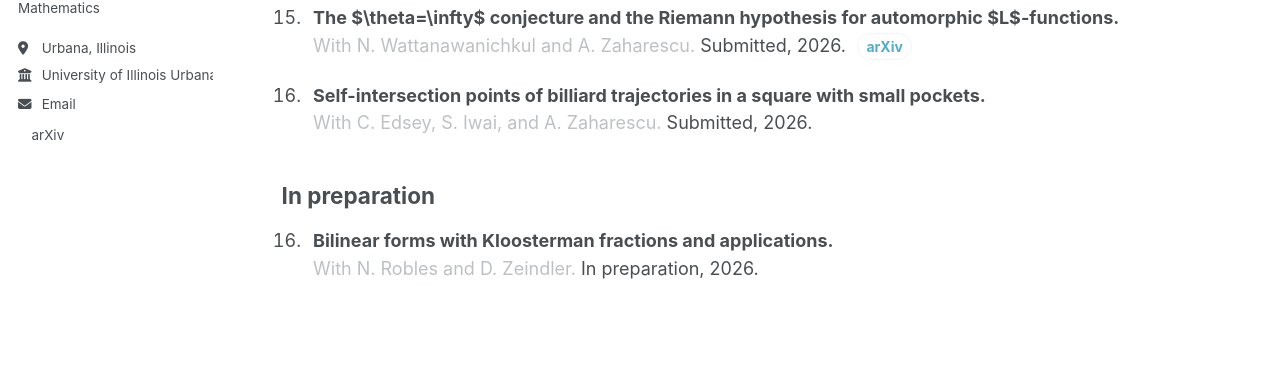
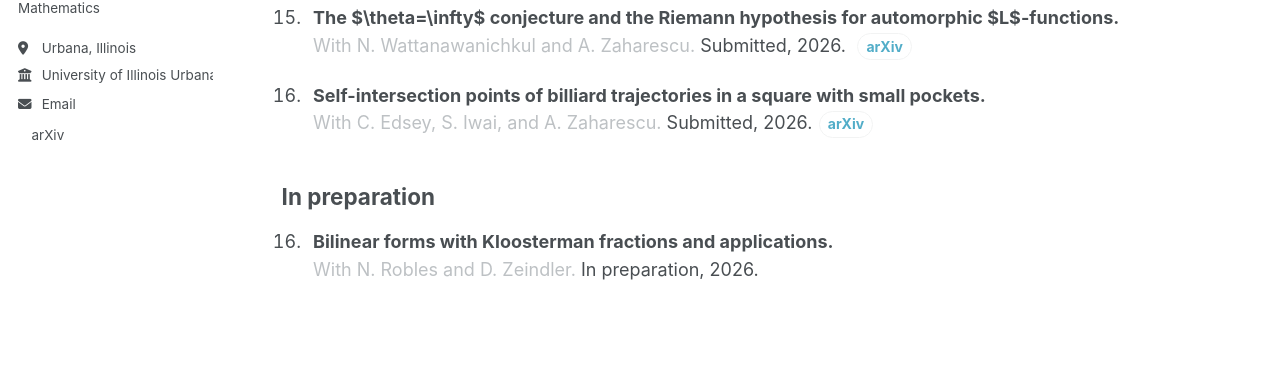
Before and after one commit to Anjisweety2/anjidong.github.io, a Jekyll site: the page built from _pages/publications.html, in a window 1280 px wide and 900 px high, scrolled down 1003 px. Shown: the part 394-763 px from the top of the window. Built offline with Jekyll 4.4.1, drawn with Linux system fonts in a browser that asks for light colours; a style sheet for code colours, icons or effects is not loaded.

Commit message:
Update publications.html

```diff
--- a/_pages/publications.html
+++ b/_pages/publications.html
@@ -29,7 +29,7 @@ author_profile: true
   <li><strong>Exponential sums twisted by general arithmetic functions.</strong><br><span class="pub-authors">With N. Robles, A. Zaharescu, and D. Zeindler.</span> Submitted, 2024. <a class="pub-link" href="https://arxiv.org/abs/2412.20101">arXiv</a></li>
   <li><strong>An equidistribution result for differences associated with square pyramidal numbers.</strong><br><span class="pub-authors">With K. Saettone, K. Song, and A. Zaharescu.</span> Submitted, 2024. <a class="pub-link" href="https://arxiv.org/abs/2412.10097">arXiv</a></li>
   <li><strong>The $\theta=\infty$ conjecture and the Riemann hypothesis for automorphic $L$-functions.</strong><br><span class="pub-authors">With N. Wattanawanichkul and A. Zaharescu.</span> Submitted, 2026. <a class="pub-link" href="https://arxiv.org/abs/2605.24363">arXiv</a></li>
-  <li><strong>Self-intersection points of billiard trajectories in a square with small pockets.</strong><br><span class="pub-authors">With C. Edsey, S. Iwai, and A. Zaharescu.</span> Submitted, 2026.</li>
+  <li><strong>Self-intersection points of billiard trajectories in a square with small pockets.</strong><br><span class="pub-authors">With C. Edsey, S. Iwai, and A. Zaharescu.</span> Submitted, 2026.<a class="pub-link" href="https://arxiv.org/abs/2609.29659">arXiv</a></li>
 
 </ol>
 
```
